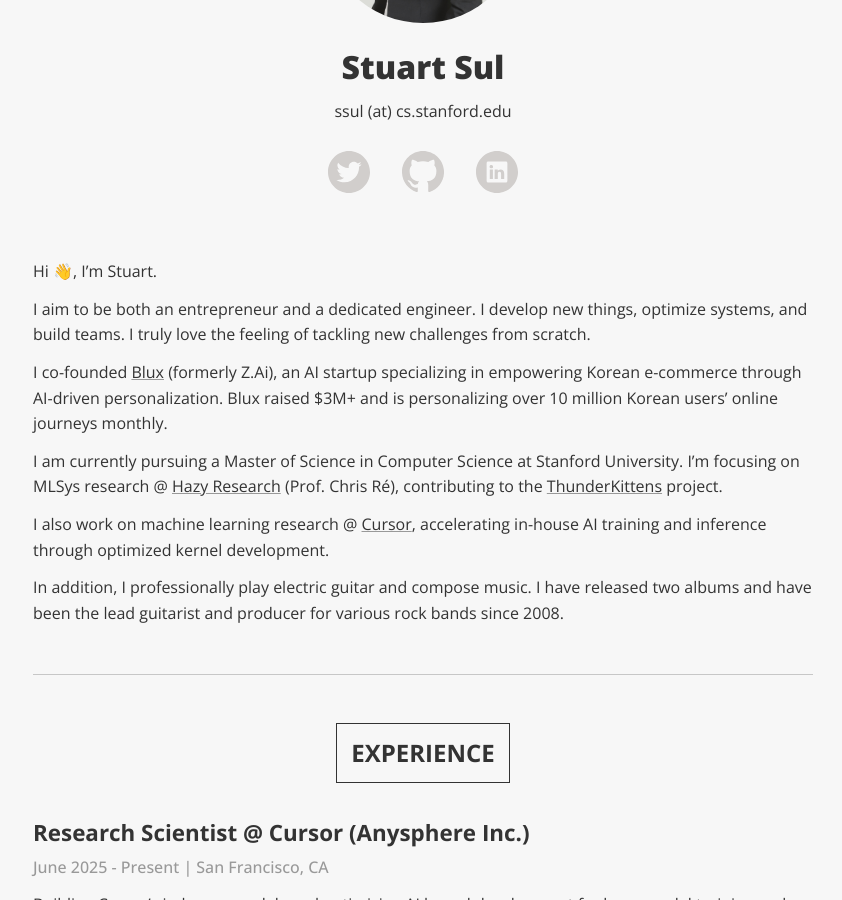
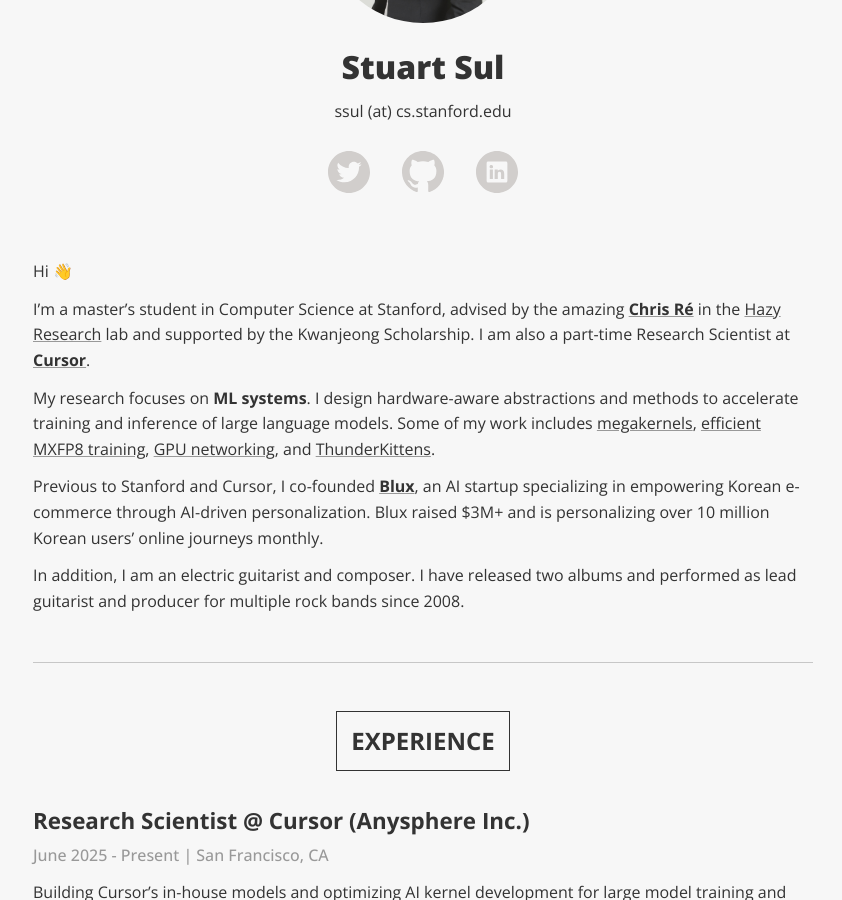
Before and after one commit to StuartSul/StuartSul.github.io_src, a Jekyll site: the page built from index.html, in a window 1280 px wide and 900 px high, scrolled down 291 px. Shown: the whole window, without its empty margins (217-1059 px from the left). Built offline with Jekyll 4.4.1, drawn with Linux system fonts in a browser that asks for light colours; some of the changed text lies outside the part shown.

```diff
--- a/_includes/about.md
+++ b/_includes/about.md
@@ -1,14 +1,12 @@
-Hi 👋, I'm Stuart.
+Hi 👋
 
-I aim to be both an entrepreneur and a dedicated engineer. I develop new things, optimize systems, and build teams. I truly love the feeling of tackling new challenges from scratch.
+I’m a master’s student in Computer Science at Stanford, advised by the amazing [**Chris Ré**](https://cs.stanford.edu/~chrismre/) in the [Hazy Research](https://hazyresearch.stanford.edu/) lab and supported by the Kwanjeong Scholarship. I am also a part-time Research Scientist at [**Cursor**](https://www.cursor.com/).
 
-I co-founded [Blux](https://blux.ai/) (formerly Z.Ai), an AI startup specializing in empowering Korean e-commerce through AI-driven personalization. Blux raised $3M+ and is personalizing over 10 million Korean users' online journeys monthly.
+My research focuses on **ML systems**. I design hardware-aware abstractions and methods to accelerate training and inference of large language models. Some of my work includes [megakernels](https://hazyresearch.stanford.edu/blog/2025-05-27-no-bubbles), [efficient MXFP8 training](https://cursor.com/blog/kernels), [GPU networking](https://hazyresearch.stanford.edu/blog/2025-09-22-pgl), and [ThunderKittens](https://github.com/HazyResearch/ThunderKittens).
 
-I am currently pursuing a Master of Science in Computer Science at Stanford University. I'm focusing on MLSys research @ [Hazy Research](https://hazyresearch.stanford.edu/) (Prof. Chris Ré), contributing to the [ThunderKittens](https://github.com/HazyResearch/ThunderKittens) project.
+Previous to Stanford and Cursor, I co-founded [**Blux**](https://blux.ai/), an AI startup specializing in empowering Korean e-commerce through AI-driven personalization. Blux raised $3M+ and is personalizing over 10 million Korean users' online journeys monthly.
 
-I also work on machine learning research @ [Cursor](https://www.cursor.com/), accelerating in-house AI training and inference through optimized kernel development.
-
-In addition, I professionally play electric guitar and compose music. I have released two albums and have been the lead guitarist and producer for various rock bands since 2008.
+In addition, I am an electric guitarist and composer. I have released two albums and performed as lead guitarist and producer for multiple rock bands since 2008.
 
 ---
 
@@ -41,24 +39,10 @@ Worked with Prof. Jae W. Lee to design and implement a novel embedding clusterin
 
 Worked with Prof. Kyogu Lee on audio processing architecture using CNN, cGAN, super-resolution, and the Griffin-Lim algorithm for commercial singing voice synthesis. Also performed millisecond-precision data labeling on audio and MIDI data using Logic Pro and Python for 30+ K-pop songs.
 
-## Sergeant (Combat Medic) @ US Army
+## Sergeant, Combat Medic @ US Army
 #### November 2017 - August 2019 | Dongducheon, South Korea
 
 Served as a Combat Medic (68W) in a U.S. Army cavalry unit for 21 months through the Korean Augmentation to the United States Army (KATUSA) program, fulfilling South Korea's mandatory military service requirement.
-
----
-
-# Education
-
-## M.S. in Computer Science @ Stanford University
-#### September 2024 - Present | Stanford, CA
-* Recipient of the merit-based Kwanjeong scholarship ($60,000)
-
-## B.S. in Computer Science and Engineering @ Seoul National University
-#### March 2016 - August 2022 | Seoul, South Korea
-* GPA: 4.21/4.3 (class rank: 1st)
-* Recipient of the National Science and Engineering Scholarship for Gifted Students (full scholarship)
-* Member of the College of Engineering Honor Society
 
 ---
 
@@ -104,6 +88,20 @@ A game with GUI and an AI opponent using minimax algorithm, written in native Py
 ## [Look Ma, No Bubbles! Designing a Low-Latency Megakernel for Llama-1B](https://hazyresearch.stanford.edu/blog/2025-05-27-no-bubbles)
 #### Hazy Research
 
+---
+
+# Education
+
+## Stanford University
+#### M.S. in Computer Science
+* Recipient of the merit-based Kwanjeong scholarship ($60,000)
+
+## Seoul National University
+#### B.S. in Computer Science and Engineering
+* GPA: 4.21/4.3 (class rank: 1st)
+* Recipient of the National Science and Engineering Scholarship for Gifted Students (full scholarship)
+* Member of the College of Engineering Honor Society
+
 <!-- ---
 
 # More About Me
```
